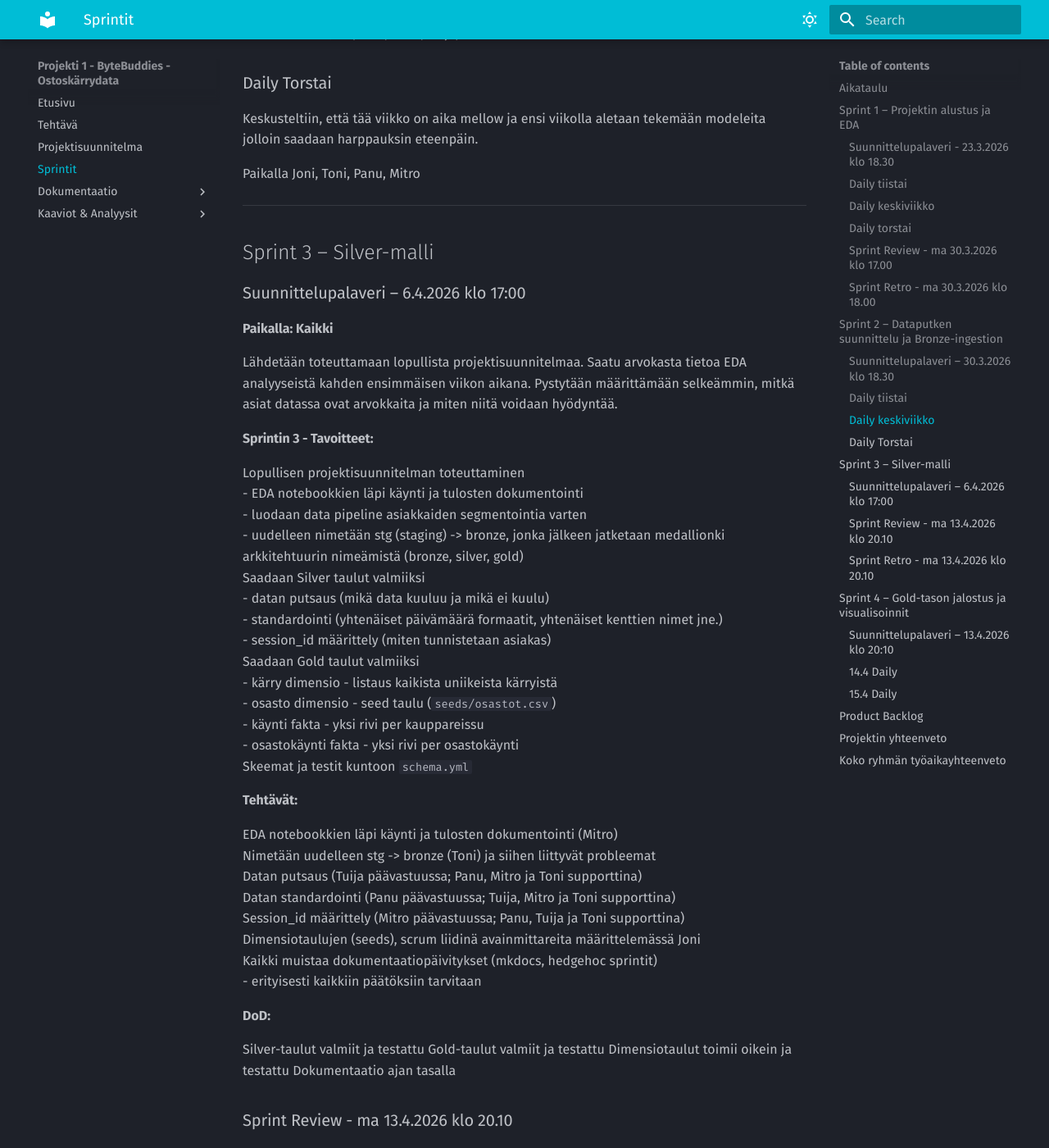
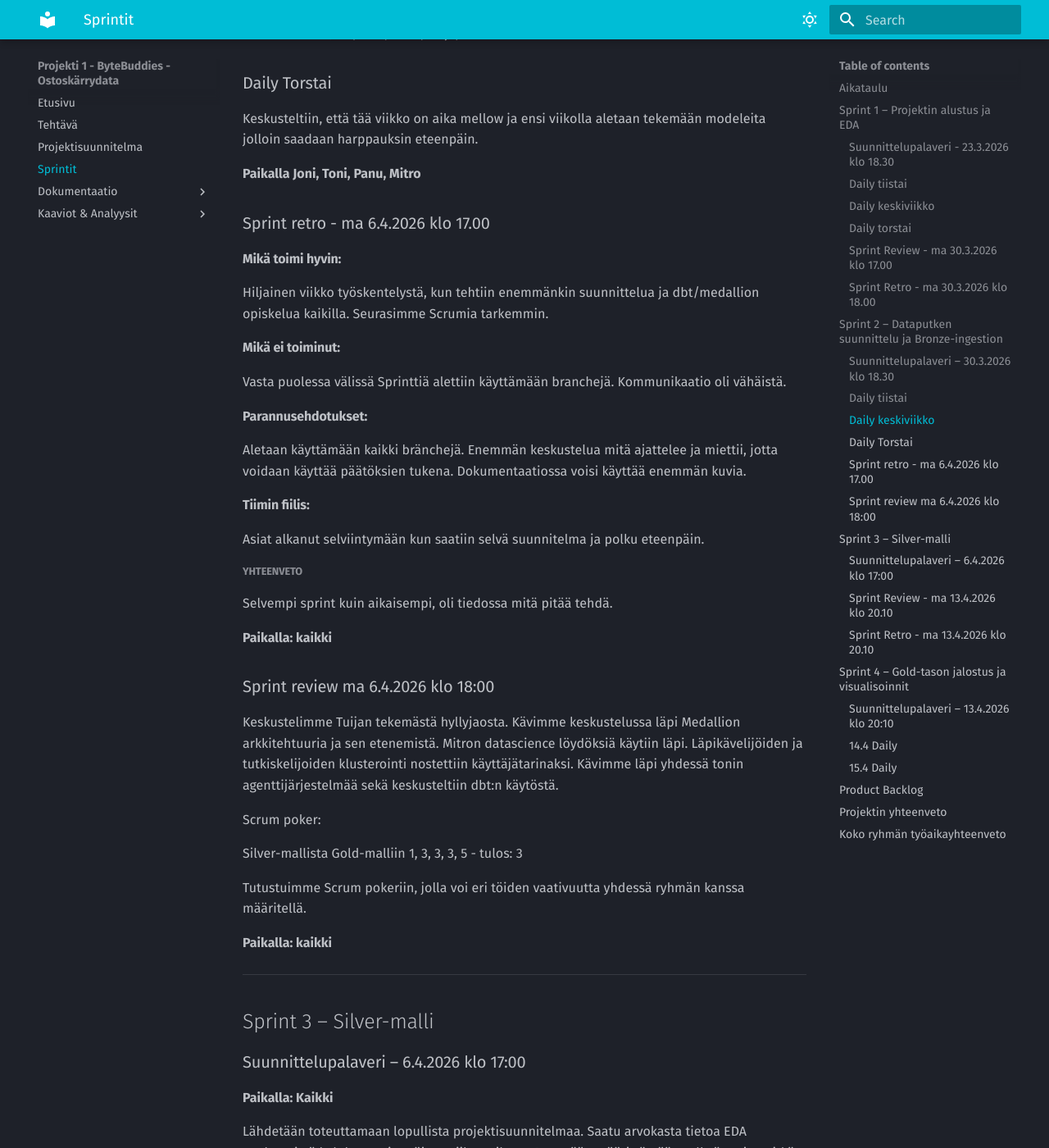
Before and after one commit to mitro54/uwb-shopping-cart-analytics-pipeline, an MkDocs documentation site: the page built from docs/sprintit.md, in a window 1280 px wide and 1400 px high, scrolled down 5995 px. Shown: the whole window at 82% size. Built offline with MkDocs 1.6.1 and Material for MkDocs 9.7.7, drawn with Linux system fonts in a browser that asks for light colours.

Commit message:
Lisätty puuttuva retro ja review omista muistiinpanoista

```diff
--- a/docs/sprintit.md
+++ b/docs/sprintit.md
@@ -213,7 +213,39 @@ Paikalla kaikki Joni, Toni, Panu, Tuija, Mitro
 
 Keskusteltiin, että tää viikko on aika mellow ja ensi viikolla aletaan tekemään modeleita jolloin saadaan harppauksin eteenpäin.
 
-Paikalla Joni, Toni, Panu, Mitro
+**Paikalla Joni, Toni, Panu, Mitro**
+
+### Sprint retro - ma 6.4.2026 klo 17.00
+
+#### Mikä toimi hyvin:
+Hiljainen viikko työskentelystä, kun tehtiin enemmänkin suunnittelua ja dbt/medallion opiskelua kaikilla. Seurasimme Scrumia tarkemmin.
+
+#### Mikä ei toiminut:
+Vasta puolessa välissä Sprinttiä alettiin käyttämään branchejä. Kommunikaatio oli vähäistä.
+
+#### Parannusehdotukset:
+Aletaan käyttämään kaikki bränchejä. Enemmän keskustelua mitä ajattelee ja miettii, jotta voidaan käyttää päätöksien tukena. Dokumentaatiossa voisi käyttää enemmän kuvia.
+
+#### Tiimin fiilis:
+Asiat alkanut selviintymään kun saatiin selvä suunnitelma ja polku eteenpäin.
+
+##### Yhteenveto
+Selvempi sprint kuin aikaisempi, oli tiedossa mitä pitää tehdä.
+
+**Paikalla: kaikki**
+
+### Sprint review ma 6.4.2026 klo 18:00
+
+Keskustelimme Tuijan tekemästä hyllyjaosta. Kävimme keskustelussa läpi Medallion arkkitehtuuria ja sen etenemistä. Mitron datascience löydöksiä käytiin läpi. Läpikävelijöiden ja tutkiskelijoiden klusterointi nostettiin käyttäjätarinaksi. Kävimme läpi yhdessä tonin agenttijärjestelmää sekä keskusteltiin dbt:n käytöstä.
+
+Scrum poker:
+
+Silver-mallista Gold-malliin
+1, 3, 3, 3, 5 - tulos: 3
+
+Tutustuimme Scrum pokeriin, jolla voi eri töiden vaativuutta yhdessä ryhmän kanssa määritellä.
+
+**Paikalla: kaikki**
 
 ***
 
```
